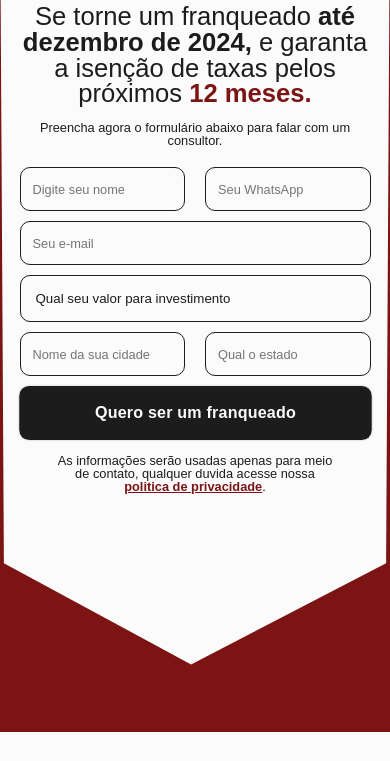
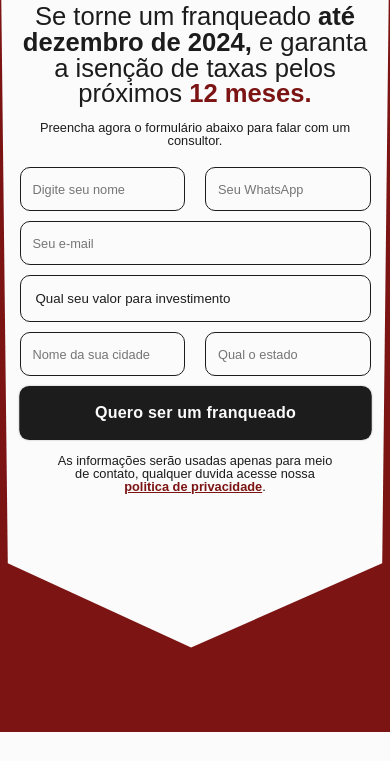
Before and after one commit to alephsramos/lpFranquias, a plain HTML site: page index.html in a window 390 px wide. Shown: the part 112-873 px from the top of the page. Drawn offline with nearby package versions, Linux system fonts and the light colour scheme; a web font is replaced by a local one.

Commit message:
Update home.css

```diff
--- a/src/pages/home.css
+++ b/src/pages/home.css
@@ -171,7 +171,7 @@
     }
 
     .Homepage::before{
-        clip-path: polygon(50% 0%, 100% 0, 100% 0, 99% 80%, 49% 92%, 1% 80%, 0 0);
+        clip-path: polygon(50% 0%, 100% 0, 100% 0, 98% 80%, 49% 90%, 2% 80%, 0 0);
     }
 
     .Homepage::after{
```
